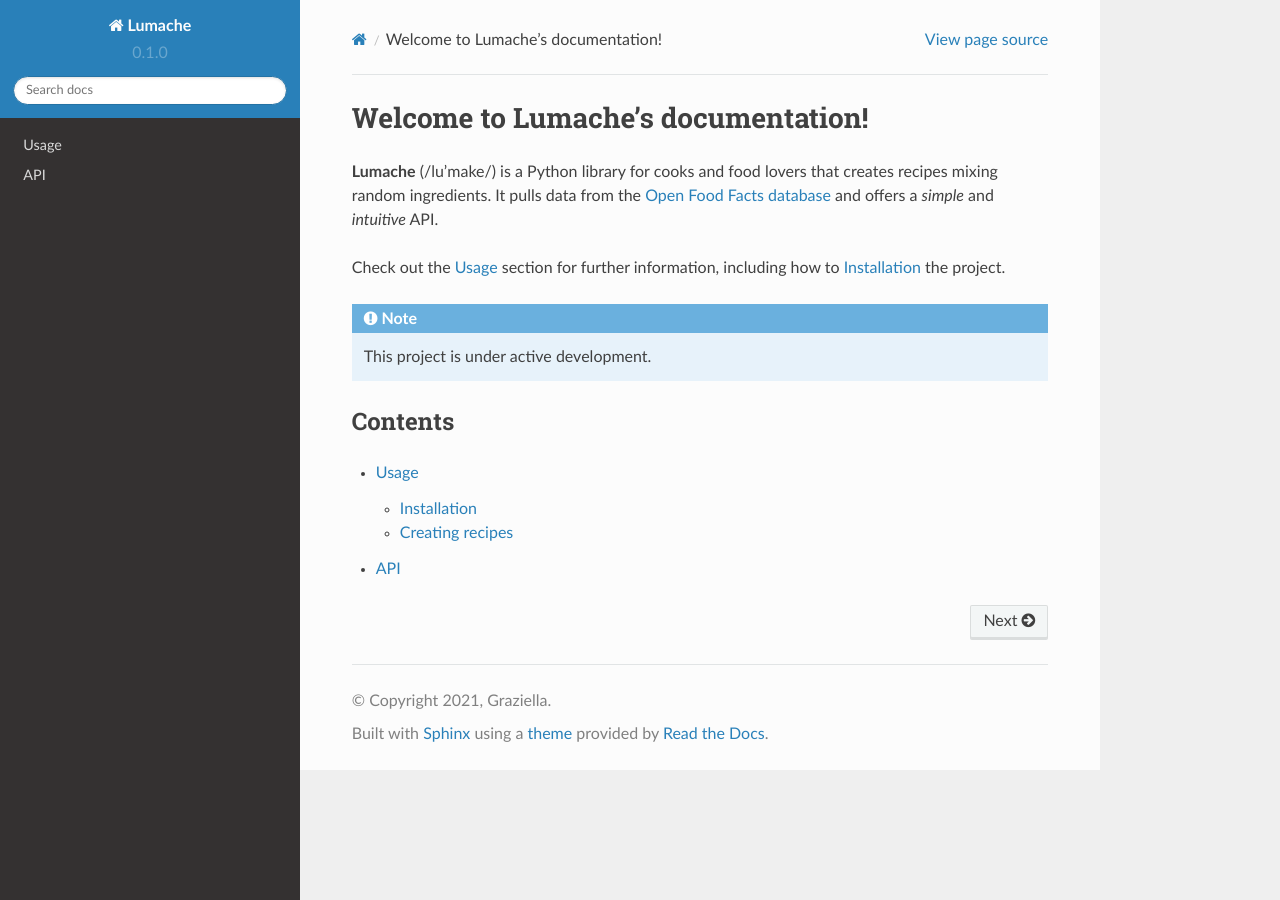
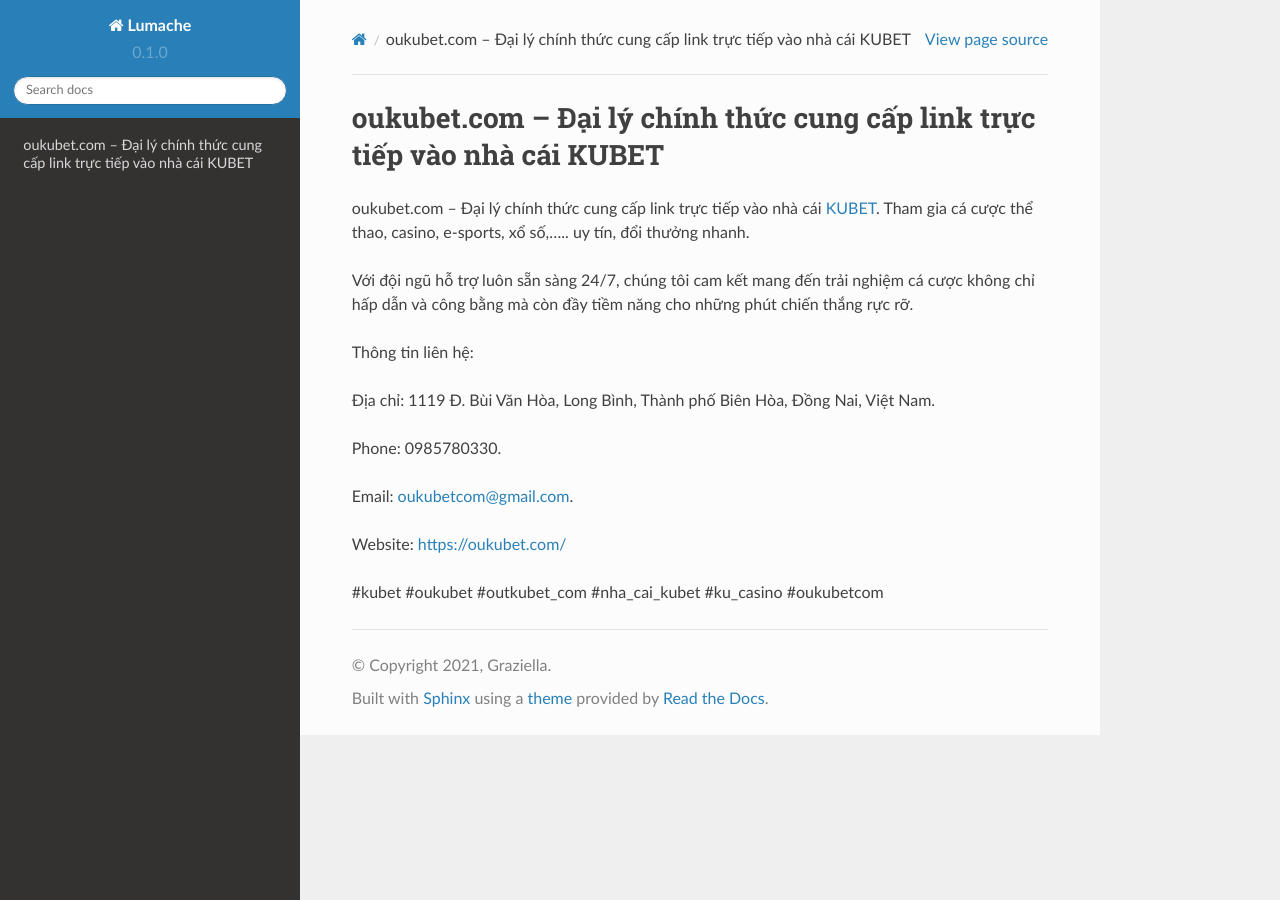
Before and after one commit to morriscraig2868/oukubetcom, a Sphinx documentation site: the page built from docs/source/index.rst, in a window 1280 px wide. Built offline with Sphinx 7.4.7 and the Read the Docs theme 2.0.0, drawn with Linux system fonts in a browser that asks for light colours.

Commit message:
Update index.rst

```diff
--- a/docs/source/index.rst
+++ b/docs/source/index.rst
@@ -1,22 +1,18 @@
-Welcome to Lumache's documentation!
+oukubet.com – Đại lý chính thức cung cấp link trực tiếp vào nhà cái KUBET
 ===================================
 
-**Lumache** (/lu'make/) is a Python library for cooks and food lovers
-that creates recipes mixing random ingredients.
-It pulls data from the `Open Food Facts database <https://world.openfoodfacts.org/>`_
-and offers a *simple* and *intuitive* API.
+oukubet.com – Đại lý chính thức cung cấp link trực tiếp vào nhà cái `KUBET <https://oukubet.com/>`_. Tham gia cá cược thể thao, casino, e-sports, xổ số,..... uy tín, đổi thưởng nhanh.
 
-Check out the :doc:`usage` section for further information, including
-how to :ref:`installation` the project.
+Với đội ngũ hỗ trợ luôn sẵn sàng 24/7, chúng tôi cam kết mang đến trải nghiệm cá cược không chỉ hấp dẫn và công bằng mà còn đầy tiềm năng cho những phút chiến thắng rực rỡ.
 
-.. note::
+Thông tin liên hệ:
 
-   This project is under active development.
+Địa chỉ: 1119 Đ. Bùi Văn Hòa, Long Bình, Thành phố Biên Hòa, Đồng Nai, Việt Nam.
 
-Contents
---------
+Phone: 0985780330.
 
-.. toctree::
+Email: oukubetcom@gmail.com.
 
-   usage
-   api
+Website: https://oukubet.com/
+
+#kubet #oukubet #outkubet_com #nha_cai_kubet #ku_casino #oukubetcom
```
